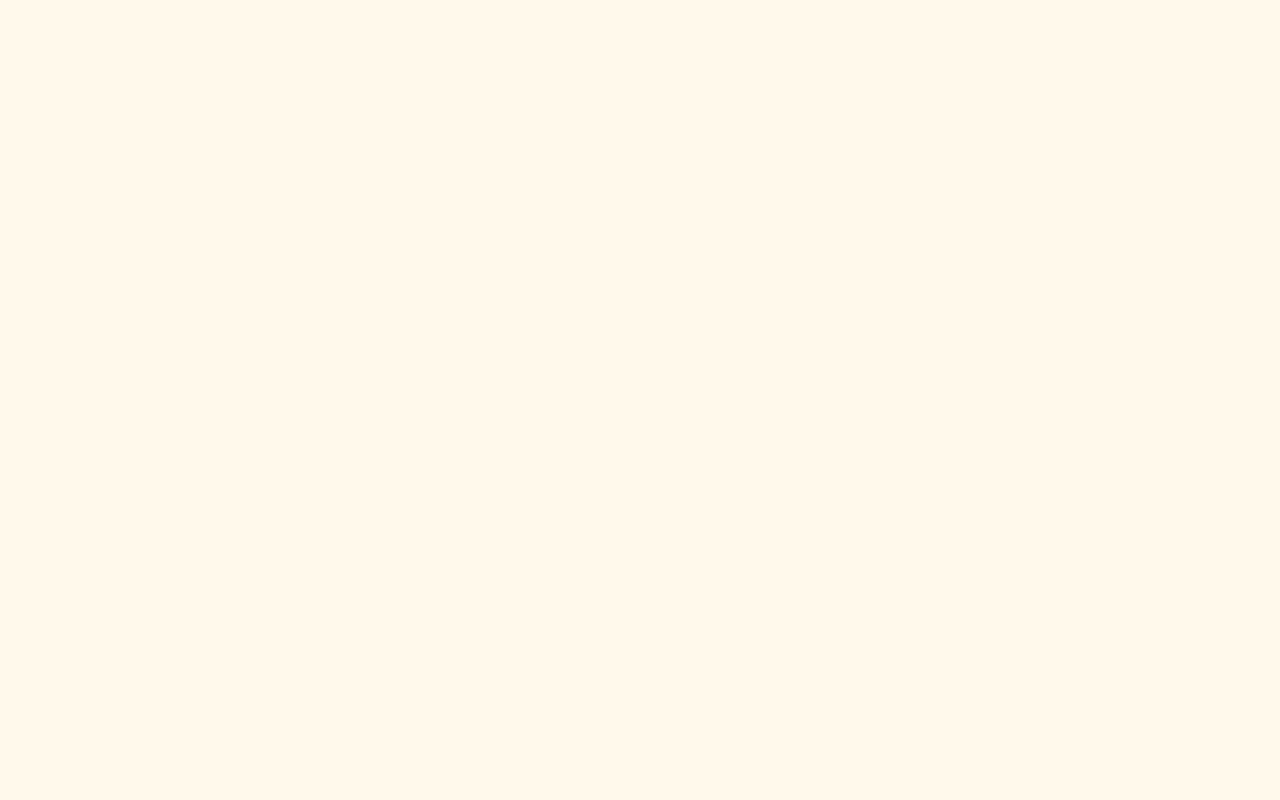
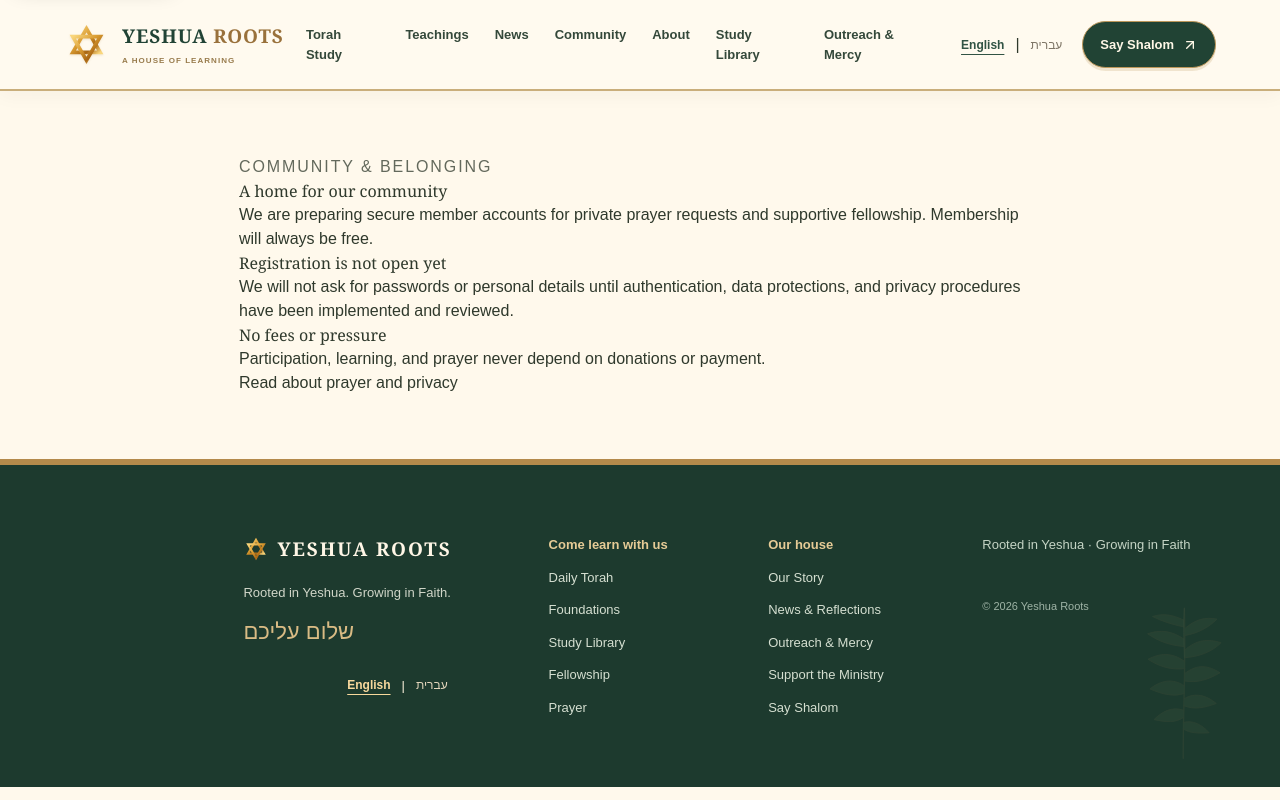
Before and after one commit to desukara/yeshua-roots, a Next.js app: page /members in a window 1280 px wide. Before the commit this address had no page. Built offline with nearby package versions, Linux system fonts and the light colour scheme.

Commit message:
Add honest bilingual member access readiness page

```diff
--- /dev/null
+++ b/app/members/page.tsx
@@ -0,0 +1,19 @@
+"use client";
+import Link from "next/link";
+import SiteHeader from "../../components/site-header";
+import SiteFooter from "../../components/site-footer";
+import {useLanguage} from "../../components/language-provider";
+
+export default function MembersPage(){
+ const {locale}=useLanguage();const he=locale==="he";
+ return <><SiteHeader/><main id="main-content" tabIndex={-1} className="section" style={{maxWidth:850,margin:"0 auto",padding:"4rem 1.5rem"}} dir={he?"rtl":"ltr"}>
+ <p style={{letterSpacing:".12em",opacity:.75}}>{he?"קהילה ושייכות":"COMMUNITY & BELONGING"}</p>
+ <h1>{he?"מרחב לחברי הקהילה":"A home for our community"}</h1>
+ <p>{he?"אנו מכינים חשבונות חברים מאובטחים כדי לאפשר בקשות תפילה פרטיות וקהילה תומכת. החברות תהיה תמיד בחינם.":"We are preparing secure member accounts for private prayer requests and supportive fellowship. Membership will always be free."}</p>
+ <h2>{he?"ההרשמה עדיין לא נפתחה":"Registration is not open yet"}</h2>
+ <p>{he?"לא נבקש סיסמאות או פרטים אישיים לפני שהאימות, הגנת הנתונים וכללי הפרטיות יהיו מוכנים ונבדקו.":"We will not ask for passwords or personal details until authentication, data protections, and privacy procedures have been implemented and reviewed."}</p>
+ <h2>{he?"ללא תשלום או לחץ":"No fees or pressure"}</h2>
+ <p>{he?"השתתפות, לימוד ותפילה אינם מותנים בתרומה או בתשלום.":"Participation, learning, and prayer never depend on donations or payment."}</p>
+ <p><Link href="/prayer">{he?"מידע על תפילה ופרטיות":"Read about prayer and privacy"}</Link></p>
+ </main><SiteFooter/></>;
+}
```
